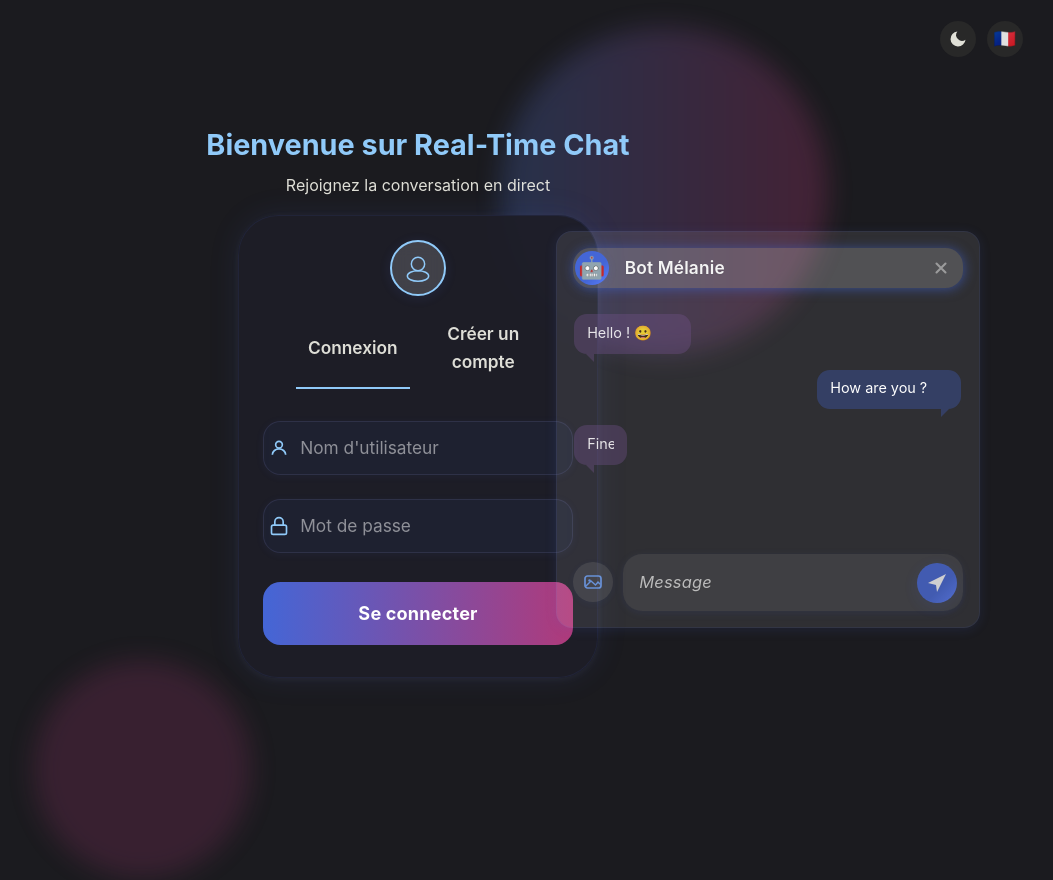
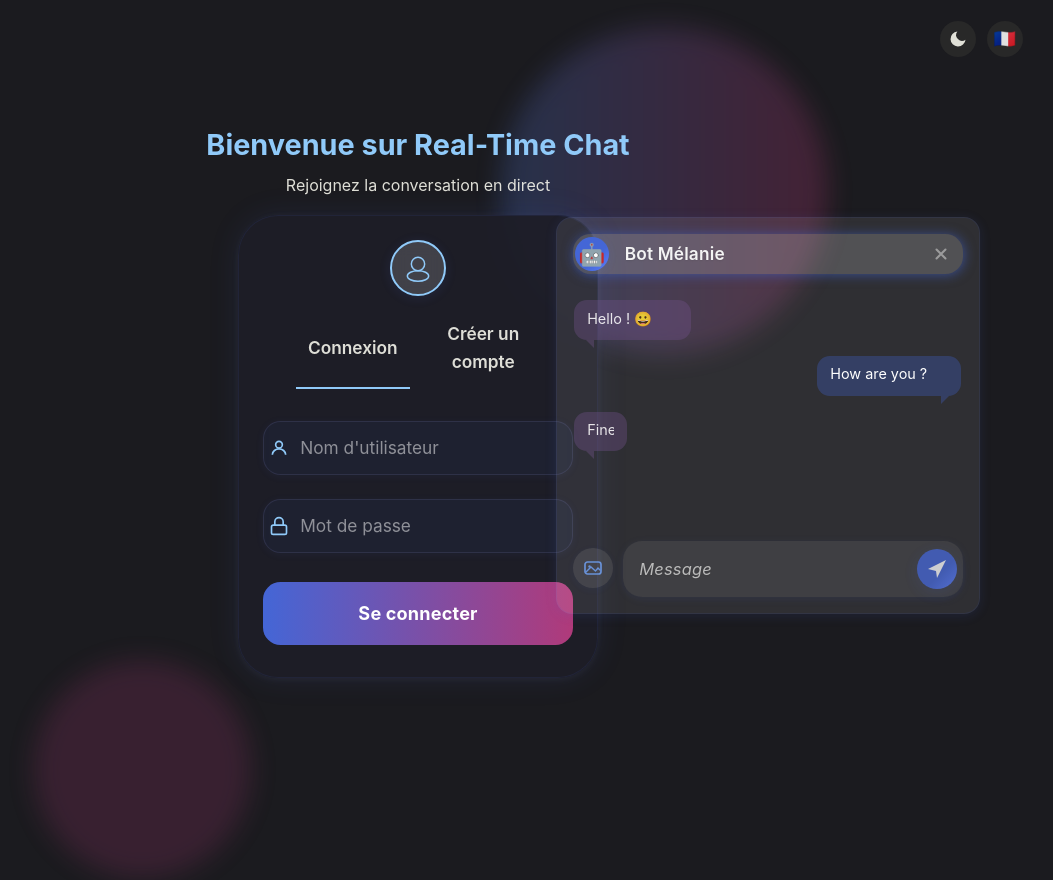
Before and after one commit to TheDevApprentice/real-time-chat, a Vue app in the folder interface/Vue/: page / in a window 1280 px wide. Shown: the whole page, without its empty margins (222-1275 px from the left). Built offline with nearby package versions, Linux system fonts and the light colour scheme.

Commit message:
Update Login.vue

```diff
--- a/interface/Vue/src/views/Login.vue
+++ b/interface/Vue/src/views/Login.vue
@@ -647,7 +647,7 @@ function onSubmit() {
 /* Chat preview container */
 .chat-preview {
   position: absolute;
-  top: 3.5%;
+  top: 0.5%;
   right: -350px;
   width: auto;
   display: flex;
```
